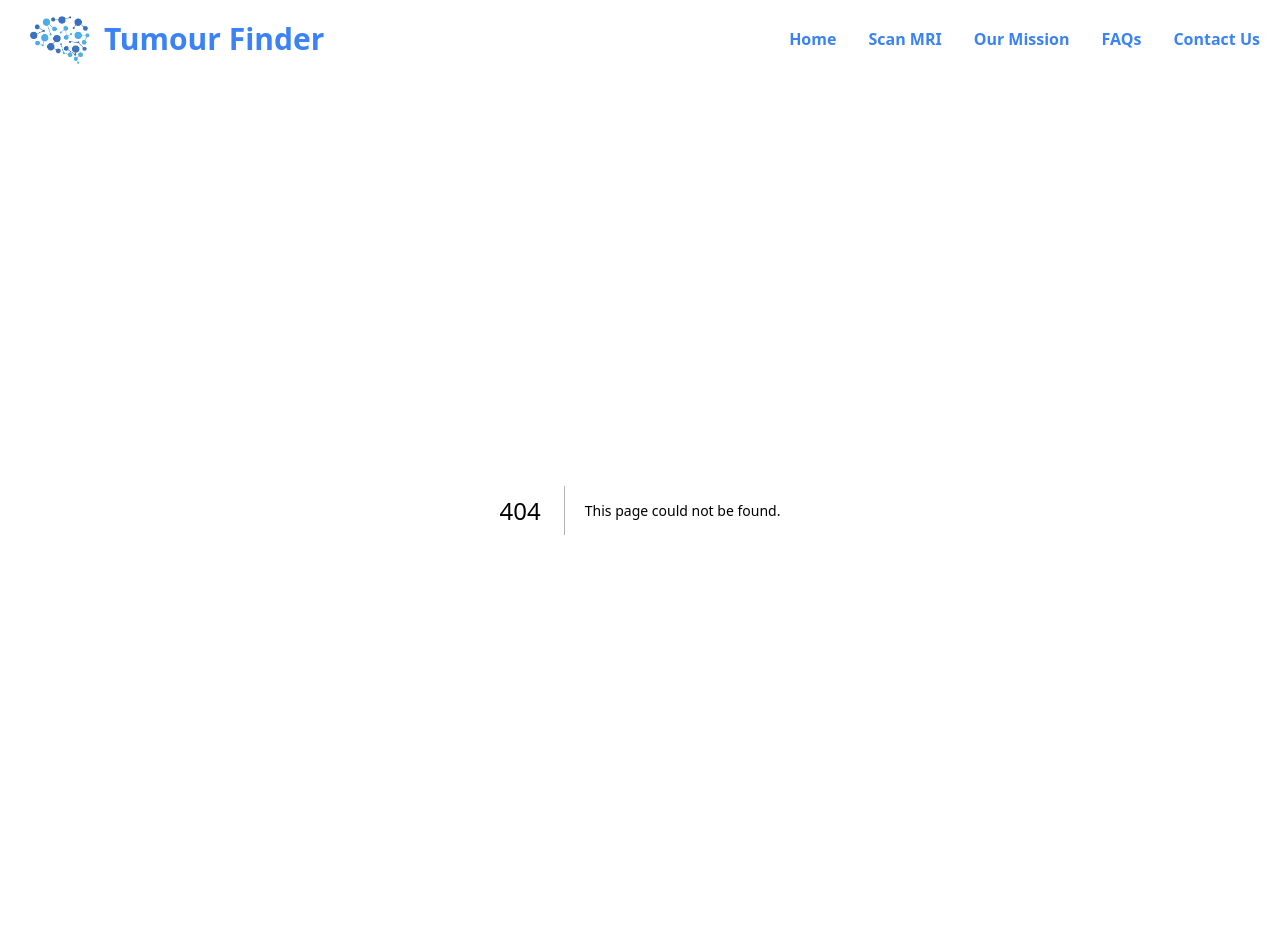
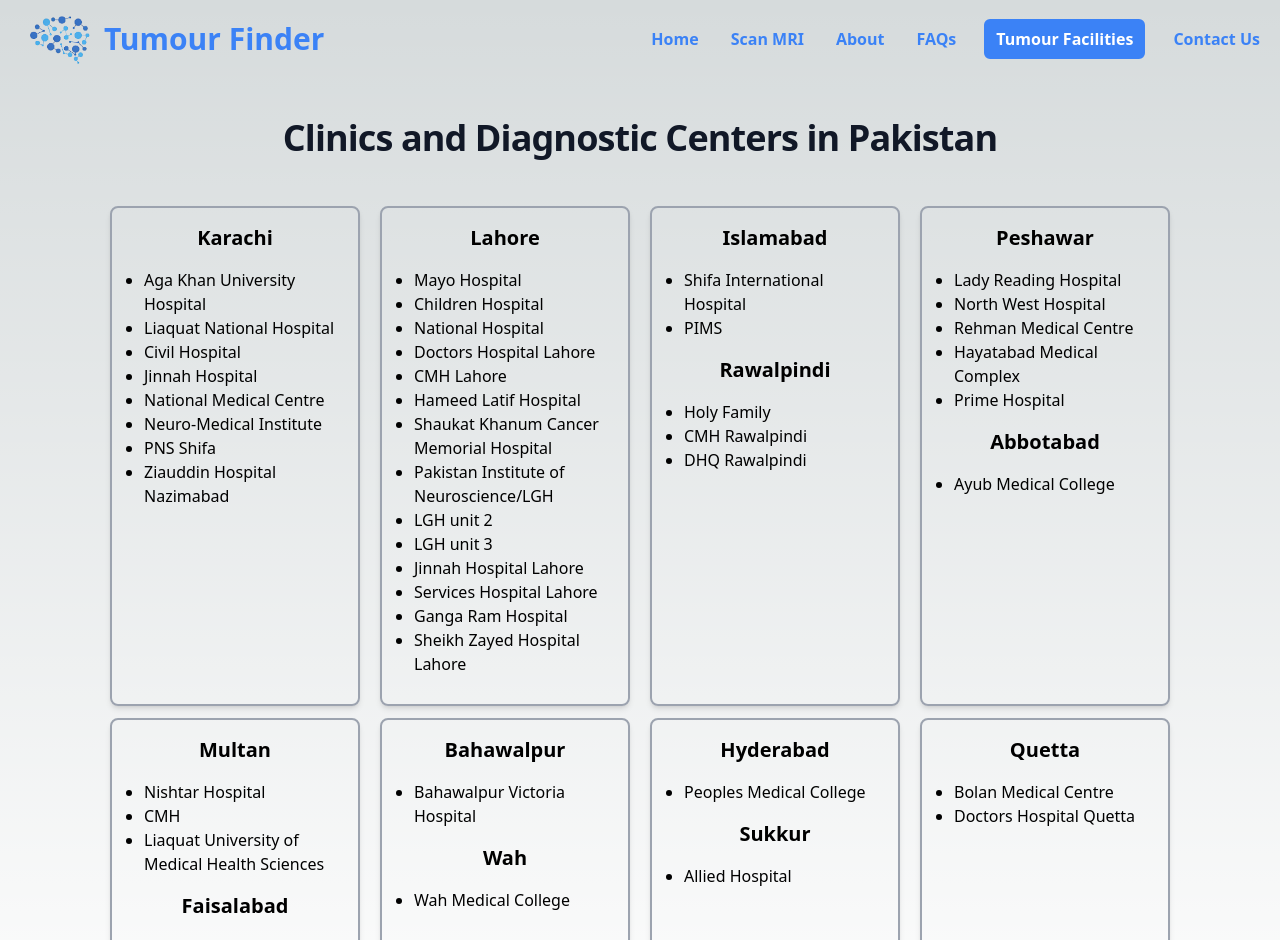
Before and after one commit to hasanelahi7/brainTumorProject, a Next.js app: page /brainTumorProject/facilities in a window 1280 px wide. Before the commit this address had no page. Shown: the top 940 px of the page. Built offline with nearby package versions, Linux system fonts and the light colour scheme.

Commit message:
added care providers for tumour

```diff
--- a/components/navbar.js
+++ b/components/navbar.js
@@ -46,18 +46,18 @@
         </Typography>
       </Link>
 
-      <Link href="/mission" className="flex items-center">
+      <Link href="/about" className="flex items-center">
         <Typography
           as="li"
           variant="paragraph"
           className={
-            router.pathname == "/mission"
+            router.pathname == "/about"
               ? "cursor-pointer px-2 py-1 font-semibold text-white border-blue-500 bg-blue-500 rounded-md	border-4"
               : "cursor-pointer p-1 font-semibold text-blue-500"
           }
           onClick={() => setOpenNav(false)}
         >
-          Our Mission
+          About
         </Typography>
       </Link>
 
@@ -73,6 +73,21 @@
           onClick={() => setOpenNav(false)}
         >
           FAQs
+        </Typography>
+      </Link>
+
+      <Link href="/facilities" className="flex items-center">
+        <Typography
+          as="li"
+          variant="paragraph"
+          className={
+            router.pathname == "/facilities"
+              ? "cursor-pointer px-2 py-1 font-semibold text-white border-blue-500 bg-blue-500 rounded-md	border-4"
+              : "cursor-pointer p-1 font-semibold text-blue-500"
+          }
+          onClick={() => setOpenNav(false)}
+        >
+          Tumour Facilities
         </Typography>
       </Link>
 
--- a/pages/mission.js
+++ b/pages/about.js
@@ -1,9 +1,9 @@
 import React from 'react';
 
-export default function Mission() {
+export default function About() {
   return (
     <div>
-      <h1 className="text-6xl font-thin">Our mission</h1>
+      <h1 className="text-5xl text-center font-thin">Our mission</h1>
 
       <div className="flex items-center mt-16">
         <img src="/brainTumorProject/brainCell.png" className="w-1/2 mr-8" />
--- /dev/null
+++ b/pages/facilities.js
@@ -0,0 +1,156 @@
+import React from 'react';
+
+const ClinicPage = () => {
+  const cities = [
+    {
+      name: 'Karachi',
+      hospitals: [
+        'Aga Khan University Hospital',
+        'Liaquat National Hospital',
+        'Civil Hospital',
+        'Jinnah Hospital',
+        'National Medical Centre',
+        'Neuro-Medical Institute',
+        'PNS Shifa',
+        'Ziauddin Hospital Nazimabad',
+      ],
+    },
+    {
+      name: 'Lahore',
+      hospitals: [
+        'Mayo Hospital',
+        'Children Hospital',
+        'National Hospital',
+        'Doctors Hospital Lahore',
+        'CMH Lahore',
+        'Hameed Latif Hospital',
+        'Shaukat Khanum Cancer Memorial Hospital',
+        'Pakistan Institute of Neuroscience/LGH',
+        'LGH unit 2',
+        'LGH unit 3',
+        'Jinnah Hospital Lahore',
+        'Services Hospital Lahore',
+        'Ganga Ram Hospital',
+        'Sheikh Zayed Hospital Lahore',
+      ],
+    },
+    {
+      name: 'Islamabad',
+      hospitals: ['Shifa International Hospital', 'PIMS'],
+      subcity: {
+        name: 'Rawalpindi',
+        hospitals: ['Holy Family', 'CMH Rawalpindi', 'DHQ Rawalpindi'],
+      },
+    },
+    {
+        name: 'Peshawar',
+        hospitals: [
+            'Lady Reading Hospital',
+            'North West Hospital',
+            'Rehman Medical Centre',
+            'Hayatabad Medical Complex',
+            'Prime Hospital',
+          ],
+        subcity: {
+          name: 'Abbotabad',
+          hospitals: ['Ayub Medical College'],
+        },
+      },
+  ];
+
+  const cities2 = [
+    {
+      name: 'Multan',
+      hospitals: [
+        'Nishtar Hospital',
+        'CMH',
+        'Liaquat University of Medical Health Sciences'
+      ],
+      subcity: {
+        name: 'Faisalabad',
+        hospitals: ['Independent Medical Centre'],
+      },
+    },
+    {
+      name: 'Bahawalpur',
+      hospitals: [
+        'Bahawalpur Victoria Hospital'
+      ],
+      subcity: {
+        name: 'Wah',
+        hospitals: ['Wah Medical College'],
+      },
+    },
+    {
+      name: 'Hyderabad',
+      hospitals: ['Peoples Medical College'],
+      subcity: {
+        name: 'Sukkur',
+        hospitals: ['Allied Hospital'],
+      },
+    },
+    {
+        name: 'Quetta',
+        hospitals: [
+            'Bolan Medical Centre',
+            'Doctors Hospital Quetta',
+          ],
+      },
+  ];
+
+  return (
+    <div className="flex flex-col items-center justify-start">
+  <h1 className="mb-12 mt-2 text-4xl tracking-tight font-extrabold text-center text-gray-900 dark:text-white">
+    Clinics and Diagnostic Centers in Pakistan
+  </h1>
+
+  <div className="flex justify-center gap-5">
+    {cities.map((city, index) => (
+      <div key={index} className="border-gray-400 border-2 p-4 rounded-lg shadow-md text-center h-[500px] w-[250px]">
+        <h2 className="text-xl font-bold mb-4">{city.name}</h2>
+        <ul className="list-disc text-left ml-4">
+          {city.hospitals.map((hospital, hospitalIndex) => (
+            <li key={hospitalIndex}>{hospital}</li>
+          ))}
+        </ul>
+        {city.subcity && (
+          <>
+            <h2 className="text-xl font-bold mt-4 mb-4">{city.subcity.name}</h2>
+            <ul className="list-disc text-left ml-4">
+              {city.subcity.hospitals.map((hospital, hospitalIndex) => (
+                <li key={hospitalIndex}>{hospital}</li>
+              ))}
+            </ul>
+          </>
+        )}
+      </div>
+    ))}
+  </div>
+
+  <div className="flex justify-center gap-5 mt-3">
+    {cities2.map((city, index) => (
+      <div key={index} className="border-gray-400 border-2 p-4 rounded-lg shadow-md text-center h-[300px] w-[250px]">
+        <h2 className="text-xl font-bold mb-4">{city.name}</h2>
+        <ul className="list-disc text-left ml-4">
+          {city.hospitals.map((hospital, hospitalIndex) => (
+            <li key={hospitalIndex}>{hospital}</li>
+          ))}
+        </ul>
+        {city.subcity && (
+          <>
+            <h2 className="text-xl font-bold mt-4 mb-4">{city.subcity.name}</h2>
+            <ul className="list-disc text-left ml-4">
+              {city.subcity.hospitals.map((hospital, hospitalIndex) => (
+                <li key={hospitalIndex}>{hospital}</li>
+              ))}
+            </ul>
+          </>
+        )}
+      </div>
+    ))}
+  </div>
+</div>
+  );
+};
+
+export default ClinicPage;
```
